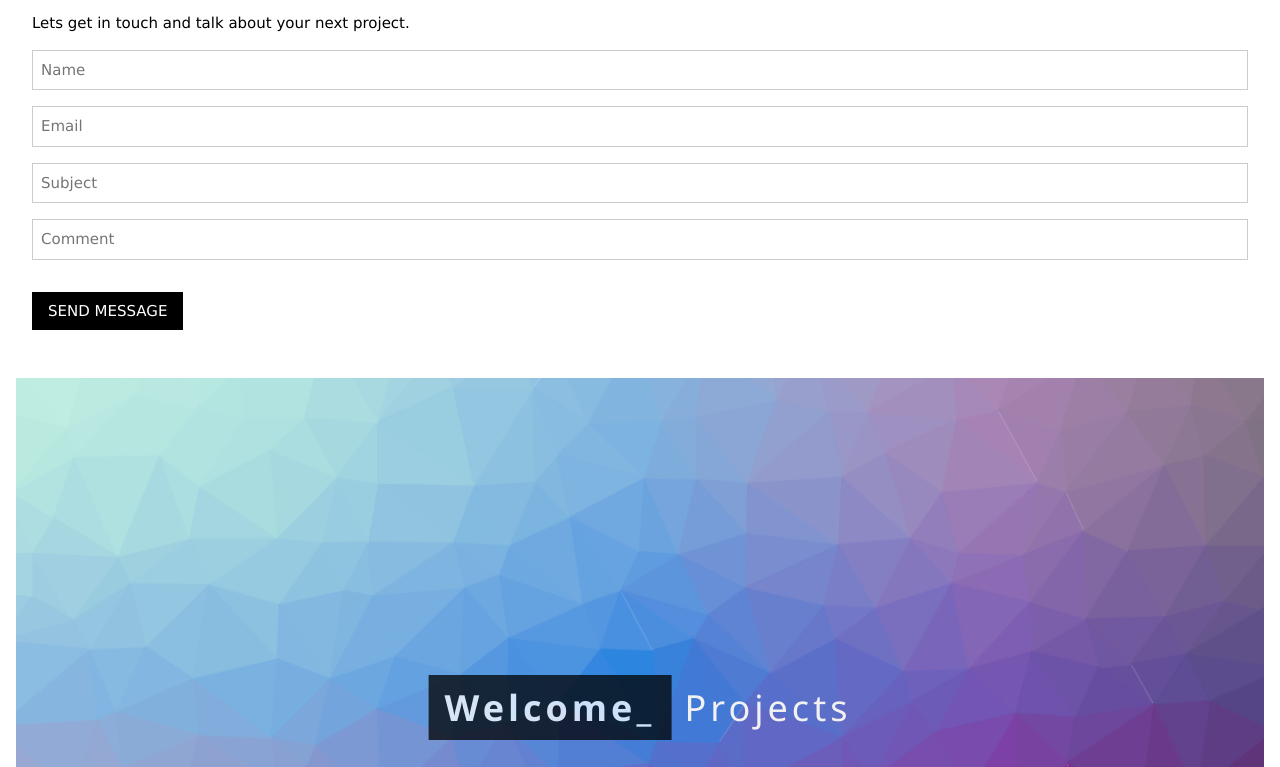
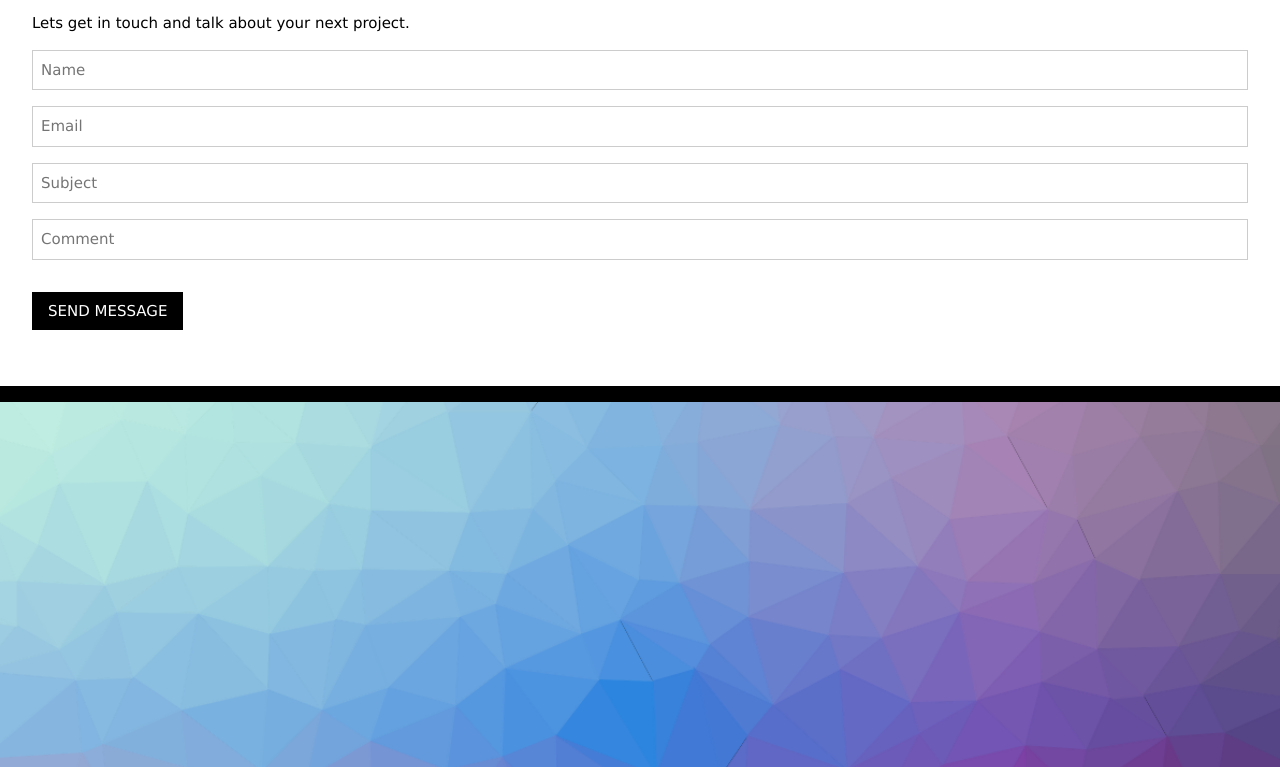
Before and after one commit to michaelyfeng1/michaelyfeng1.github.io, a plain HTML site: page index.html in a window 1280 px wide. Shown: the part 2033-2800 px from the top of the page. Drawn offline with nearby package versions, Linux system fonts and the light colour scheme.

Commit message:
Update index.html

```diff
--- a/index.html
+++ b/index.html
@@ -95,20 +95,16 @@
     </form>
   </div>
 
-<!-- Image of location/map -->
-<div class="w3-display-container w3-content w3-wide" style="max-width:1500px;">
-  <img class="w3-image" src="background2.png" alt="Architecture" width="1500" height="800">
-  <div class="w3-display-middle w3-margin-top w3-center">
-    <h1 class="w3-xxlarge w3-text-white"><span class="w3-padding w3-black w3-opacity-min"><b>Welcome_</b></span> <span class="w3-hide-small w3-text-light-grey">Projects</span></h1>
-  </div>
-</div>
-
 <!-- End page content -->
 </div>
 
 
 <!-- Footer -->
 <footer class="w3-center w3-black w3-padding-16">
+  <img class="w3-image" src="background2.png" alt="Architecture" width="1500" height="800">
+  <div class="w3-display-middle w3-margin-top w3-center">
+    <h1 class="w3-xxlarge w3-text-white"><span class="w3-padding w3-black w3-opacity-min"><b>Welcome_</b></span> <span class="w3-hide-small w3-text-light-grey">Projects</span></h1>
+  </div>
   <p><b>Welcome !</b> <!--<a href="https://www.w3schools.com/w3css/default.asp" title="W3.CSS" target="_blank" class="w3-hover-text-green">w3.css</a>--></p>
 </footer>
 
```
